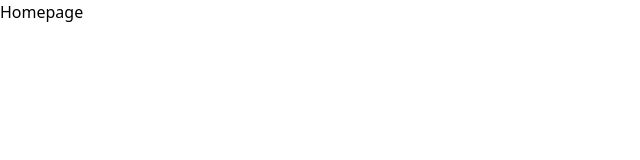
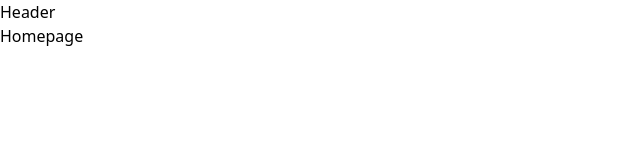
Before and after one commit to MpiloNM95/the_setup_gazette, a Next.js app: page / in a window 1280 px wide. Shown: the top 160 px of the page, without its empty margins (0-640 px from the left). Built offline with nearby package versions, Linux system fonts and the light colour scheme.

Commit message:
setting up server with nextjs 13

```diff
--- /dev/null
+++ b/app/Header.tsx
@@ -0,0 +1,9 @@
+import React from 'react'
+
+function Header() {
+  return (
+    <div>Header</div>
+  )
+}
+
+export default Header
--- a/app/head.tsx
+++ b/app/head.tsx
@@ -1,7 +1,7 @@
 export default function Head() {
     return (
         <>
-            <title></title>
+            <title>The Setup Gazette</title>
             <meta content="width=device-width, initial-scale=1" name="viewport"/>
             <link rel="icon" href="/favicon.ico"/>
         </>
--- a/app/layout.tsx
+++ b/app/layout.tsx
@@ -1,4 +1,5 @@
 import '../styles/globals.css'
+import Header from './Header';
 
 export default function RootLayout({
     children,
@@ -8,7 +9,12 @@ export default function RootLayout({
     return (
         <html>
             <head />
-            <body>{children}</body>
+
+
+            <body>
+                <Header />
+                <div>{children}</div>
+            </body>
         </html>
     );
 }
```
